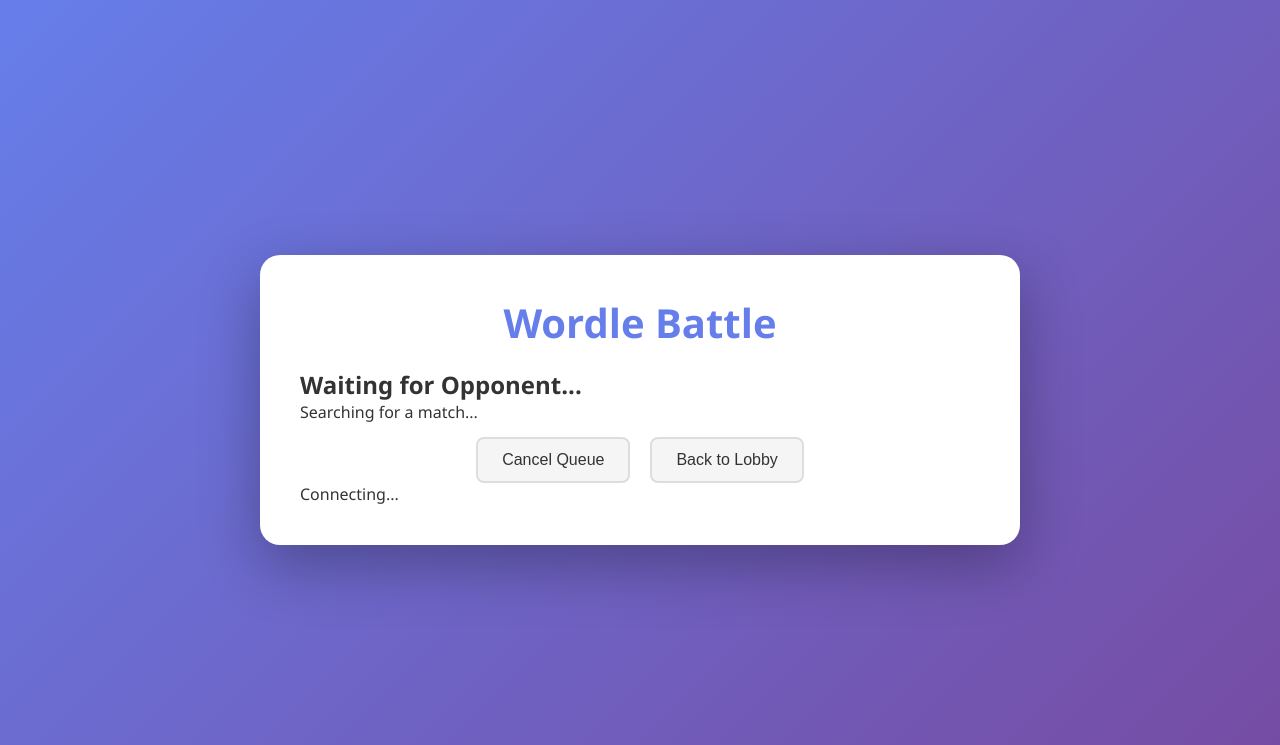
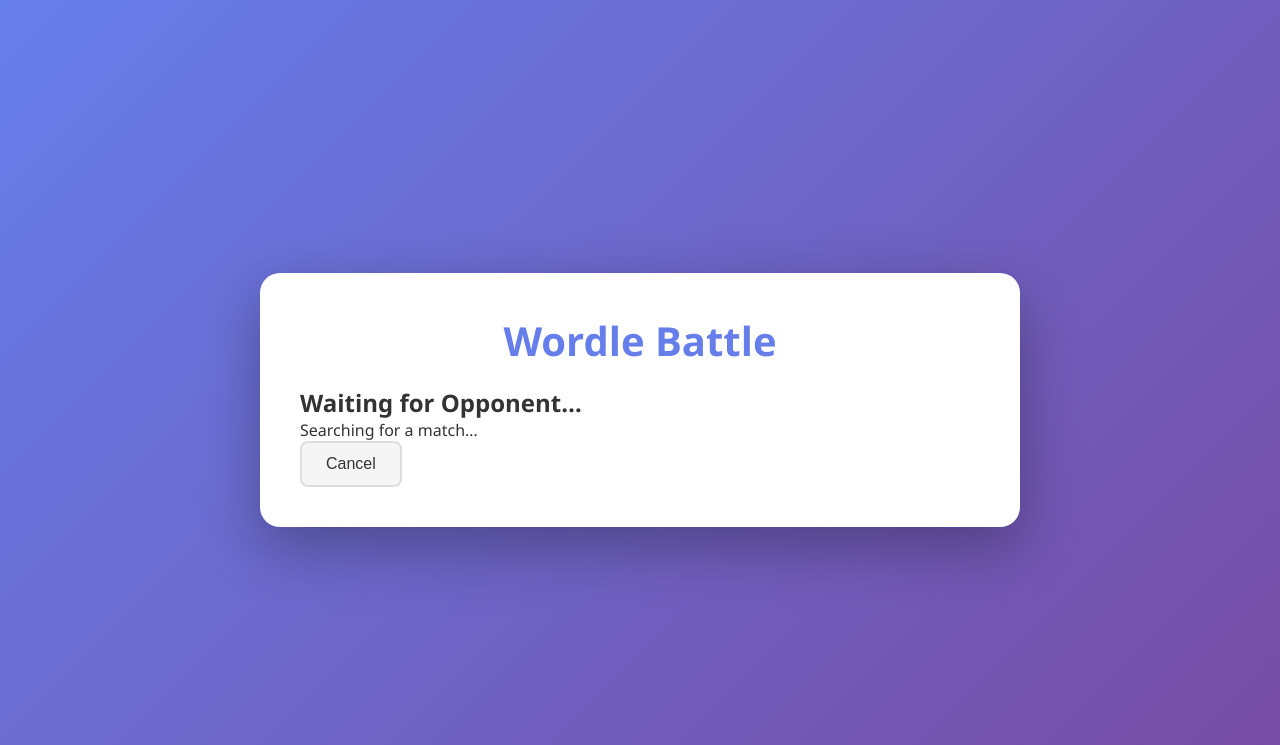
Before and after one commit to Eunhade/Test, a Flask app: page /game in a window 1280 px wide. Shown: the top 745 px of the page. Run offline with Flask 3, Linux system fonts and the light colour scheme; the visitor is signed in with stand-in values (Sample User, id 1); some libraries are stand-ins or nearby versions.

Commit message:
Update game.html

```diff
--- a/templates/game.html
+++ b/templates/game.html
@@ -1,7 +1,7 @@
 <!DOCTYPE html>
 <html>
 <head>
-    <title>Wordle Battle - Game</title>
+  <title>Wordle Battle</title>
   <link rel="stylesheet" href="{{ url_for('static', filename='style.css') }}">
   <script src="https://cdn.socket.io/4.5.4/socket.io.min.js"></script>
 </head>
@@ -9,70 +9,39 @@
   <div class="container">
     <h1>Wordle Battle</h1>
 
-        <!-- Waiting Area -->
-        <div id="waitingArea" class="waiting-area">
-            <h2>Waiting for Opponent...</h2>
-            <div class="loading-spinner"></div>
-            <p id="waitingStatus">Searching for a match...</p>
-            <p id="opponentStatus"></p>
-
-            <div class="row" style="margin-top: 14px; justify-content: center;">
-                <button id="cancelQueueBtn" class="btn secondary">Cancel Queue</button>
-                <button id="backToLobbyBtn" class="btn secondary" style="margin-left: 10px;">Back to Lobby</button>
-            </div>
+    <!-- WAITING / MATCHMAKING -->
+    <div id="waitingArea">
+      <h2>Waiting for Opponent…</h2>
+      <p id="waitingStatus">Searching for a match…</p>
+      <button id="cancelQueueBtn" class="btn secondary">Cancel</button>
     </div>
 
-        <!-- Game Area -->
-        <div id="gameArea" class="game-area hidden">
-            <!-- Game Header -->
+    <!-- GAME -->
+    <div id="gameArea" class="hidden">
       <div class="game-header">
-                <div class="timer-section">
+        <div>
           <h3>Time Remaining</h3>
           <div id="timer" class="timer">5:00</div>
         </div>
 
         <div class="score-section">
-                    <div class="score-box">
-                        <span id="youLabel" class="player-label you">You</span>
-                        <span id="myScore" class="score">0</span>
-                    </div>
-                    <div class="score-box">
-                        <span id="oppLabel" class="player-label opponent">Opponent</span>
-                        <span id="oppScore" class="score">0</span>
-                    </div>
+          <div><strong id="youLabel">You</strong>: <span id="myScore">0</span></div>
+          <div><strong id="oppLabel">Opponent</strong>: <span id="oppScore">0</span></div>
         </div>
       </div>
 
-            <!-- Game Message -->
-            <div id="gameMessage" class="game-message">
-                Guess the 5-letter word!
-            </div>
+      <div id="gameMessage">Guess the 5-letter word!</div>
 
-            <!-- Word Grid -->
-            <div id="wordGrid" class="word-grid"></div>
+      <!-- TILE UI -->
+      <div id="guessContainer" class="guess-container"></div>
 
-            <!-- Input Area -->
       <div class="input-area">
-                <input type="text" id="guessInput" maxlength="5" placeholder="Enter guess..." autocomplete="off">
+        <input id="guessInput" maxlength="5" placeholder="Enter guess…">
         <button id="submitBtn" class="btn">Submit</button>
         <button id="surrenderBtn" class="btn danger">Surrender</button>
       </div>
 
-            <!-- Error Message -->
       <div id="errorMessage" class="error-message hidden"></div>
-
-            <!-- Game Results -->
-            <div id="gameResults" class="game-results hidden">
-                <h2>Game Over!</h2>
-                <div id="resultMessage"></div>
-                <div id="finalScores"></div>
-                <button id="playAgainBtn" class="btn">Back to Lobby</button>
-            </div>
-        </div>
-
-        <!-- Connection Status -->
-        <div id="connectionStatus" class="connection-status">
-            Connecting...
     </div>
   </div>
 
```
Lines whose indentation alone changed are shown as unchanged.
